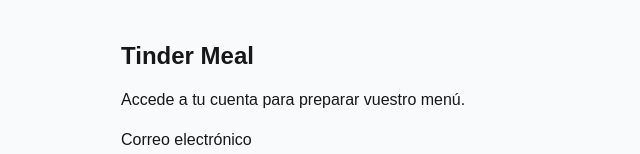
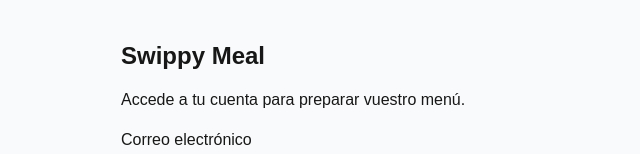
Before and after one commit to arieljsegues/swippy-meal, a Next.js app: page / in a window 1280 px wide. Shown: the top 154 px of the page, without its empty margins (319-959 px from the left). Built offline with nearby package versions, Linux system fonts and the light colour scheme; no server answers.

Commit message:
Fix GitHub pages asset path

```diff
--- a/app/components/AuthPanel.tsx
+++ b/app/components/AuthPanel.tsx
@@ -140,7 +140,7 @@
 
   return (
     <main className="mx-auto max-w-md space-y-4 p-6">
-      <h1 className="text-2xl font-bold">Tinder Meal</h1>
+      <h1 className="text-2xl font-bold">Swippy Meal</h1>
 
       <p>Accede a tu cuenta para preparar vuestro menú.</p>
 
--- a/app/components/DishList.tsx
+++ b/app/components/DishList.tsx
@@ -49,7 +49,7 @@
 
   return (
     <main className="mx-auto max-w-md space-y-4 p-6">
-      <h1 className="text-2xl font-bold">Tinder Meal</h1>
+      <h1 className="text-2xl font-bold">Swippy Meal</h1>
       <h2 className="text-lg font-semibold">
         Nuestros platos ({dishes.length})
       </h2>
```
